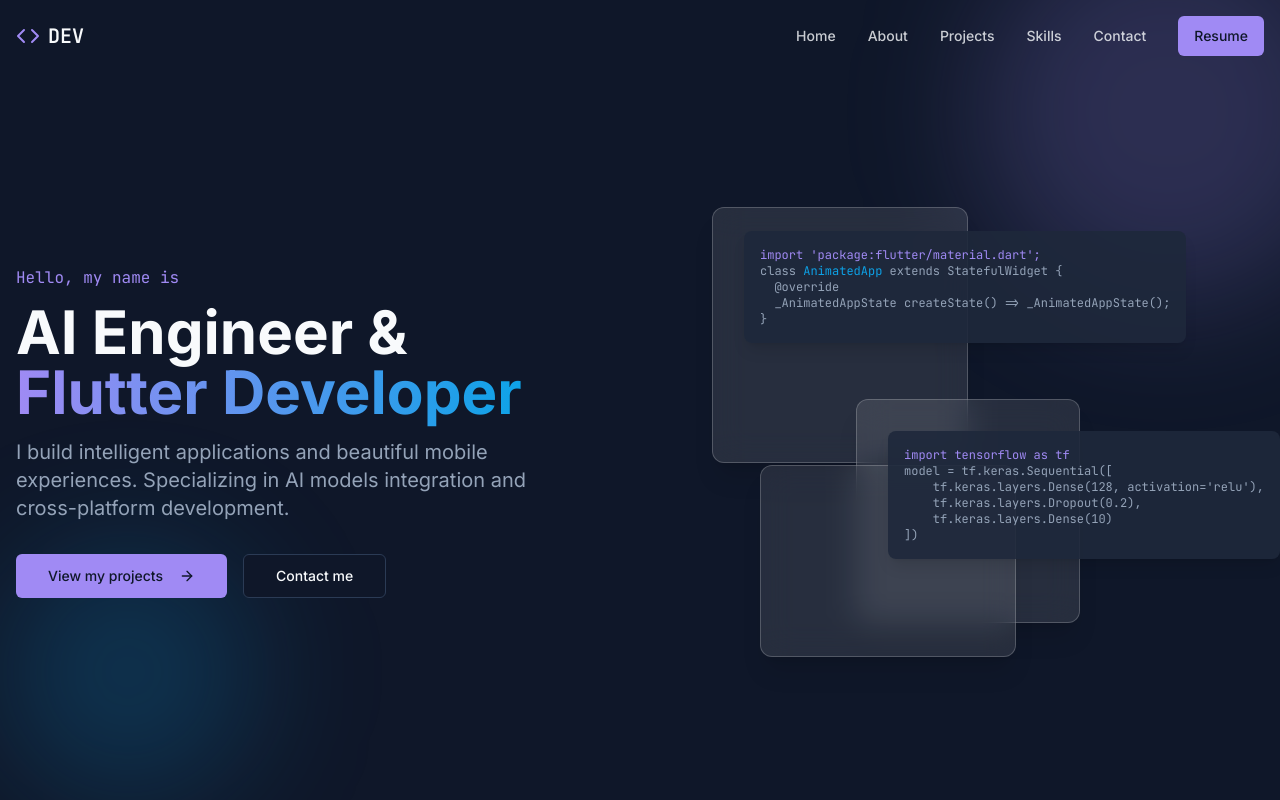
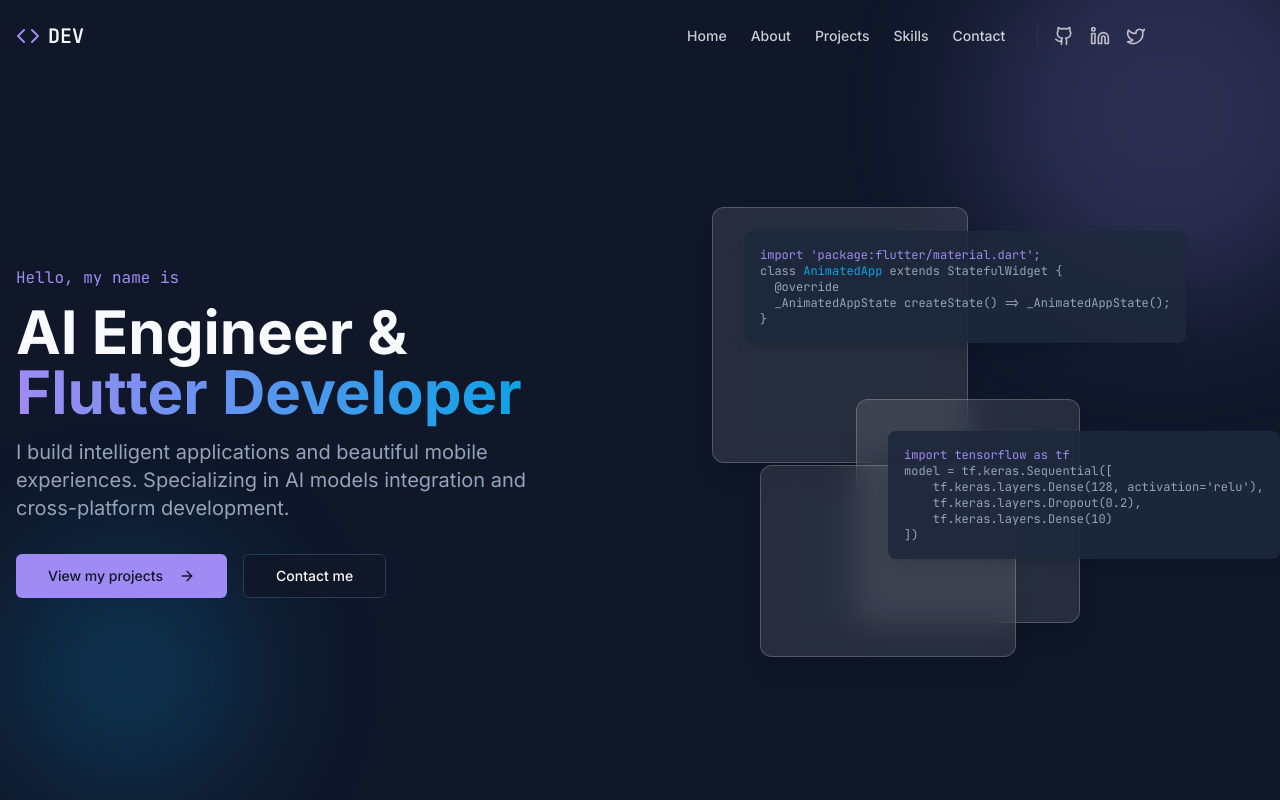
Before and after one commit to pinkpantherking20/ai-flutter-canvas-showcase, a React (Vite) app: page / in a window 1280 px wide. Shown: the top 800 px of the page. Built offline with nearby package versions, Linux system fonts and the light colour scheme.

Commit message:
Add animations and social links
Implement animations and social media links in the application.

```diff
--- a/src/components/layout/Navbar.tsx
+++ b/src/components/layout/Navbar.tsx
@@ -1,7 +1,8 @@
 
 import { useState, useEffect } from 'react';
 import { Button } from "@/components/ui/button";
-import { Code, Menu, X } from "lucide-react";
+import { Code, Menu, X, Linkedin, Github, Twitter } from "lucide-react";
+import { cn } from "@/lib/utils";
 
 const Navbar = () => {
   const [isScrolled, setIsScrolled] = useState(false);
@@ -28,28 +29,55 @@ const Navbar = () => {
     { label: 'Contact', href: '#contact' }
   ];
 
+  const socialLinks = [
+    { icon: Github, href: 'https://github.com/yourusername', label: 'GitHub' },
+    { icon: Linkedin, href: 'https://linkedin.com/in/yourusername', label: 'LinkedIn' },
+    { icon: Twitter, href: 'https://twitter.com/yourusername', label: 'Twitter' }
+  ];
+
   return (
-    <nav className={`fixed top-0 left-0 w-full z-50 transition-all duration-300 ${
+    <nav className={cn(
+      "fixed top-0 left-0 w-full z-50 transition-all duration-300",
       isScrolled ? 'glass-effect py-2' : 'bg-transparent py-4'
-    }`}>
+    )}>
       <div className="container mx-auto px-4 flex justify-between items-center">
-        <a href="#home" className="flex items-center gap-2">
+        <a href="#home" className="flex items-center gap-2 transition-transform hover:scale-105 duration-300">
           <Code className="h-6 w-6 text-primary" />
           <span className="font-mono font-bold text-xl">DEV</span>
         </a>
 
         {/* Desktop Nav */}
         <div className="hidden md:flex items-center gap-8">
+          {/* Navigation Links */}
+          <div className="flex items-center gap-6">
             {navItems.map((item) => (
               <a
                 key={item.label}
                 href={item.href}
-              className="text-sm font-medium text-foreground/80 hover:text-primary transition-colors"
+                className="text-sm font-medium text-foreground/80 hover:text-primary transition-colors hover:scale-105 transform duration-300"
               >
                 {item.label}
               </a>
             ))}
-          <Button className="bg-primary hover:bg-primary/90 text-primary-foreground">
+          </div>
+
+          {/* Social Links */}
+          <div className="flex items-center gap-4 border-l pl-4 border-border/50">
+            {socialLinks.map((social) => (
+              <a
+                key={social.label}
+                href={social.href}
+                target="_blank"
+                rel="noopener noreferrer"
+                className="text-foreground/70 hover:text-primary transition-colors hover:scale-110 transform duration-300"
+                aria-label={social.label}
+              >
+                <social.icon className="h-5 w-5" />
+              </a>
+            ))}
+          </div>
+
+          <Button className="bg-primary hover:bg-primary/90 text-primary-foreground animate-fade-in">
             Resume
           </Button>
         </div>
@@ -83,6 +111,23 @@ const Navbar = () => {
                 {item.label}
               </a>
             ))}
+
+            {/* Social Links in Mobile Menu */}
+            <div className="flex items-center gap-4 pt-4 border-t border-border/50">
+              {socialLinks.map((social) => (
+                <a
+                  key={social.label}
+                  href={social.href}
+                  target="_blank"
+                  rel="noopener noreferrer"
+                  className="text-foreground/70 hover:text-primary transition-colors"
+                  aria-label={social.label}
+                >
+                  <social.icon className="h-5 w-5" />
+                </a>
+              ))}
+            </div>
+
             <Button className="mt-4 bg-primary hover:bg-primary/90 text-primary-foreground">
               Resume
             </Button>
```
Lines whose indentation alone changed are shown as unchanged.
